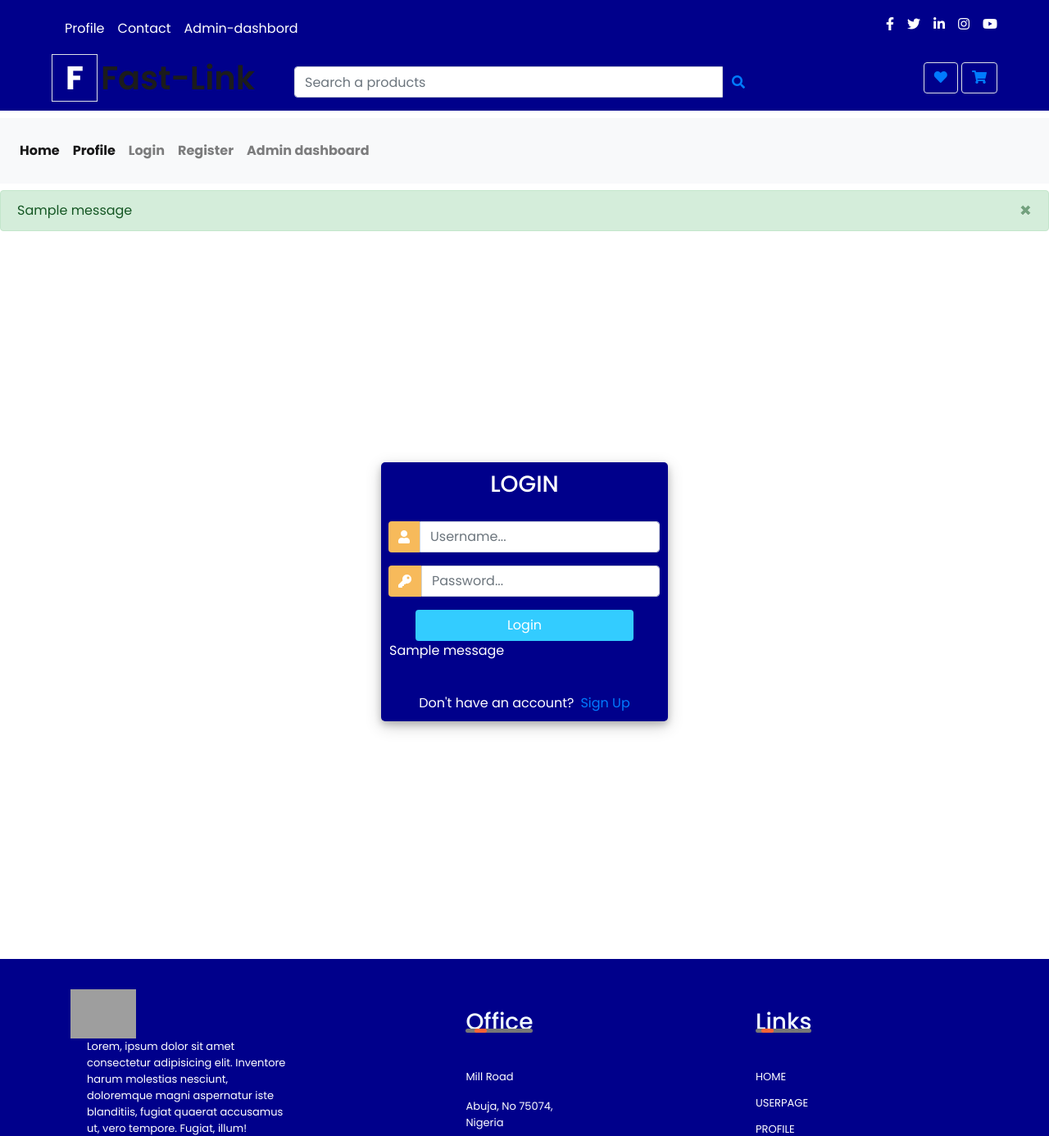
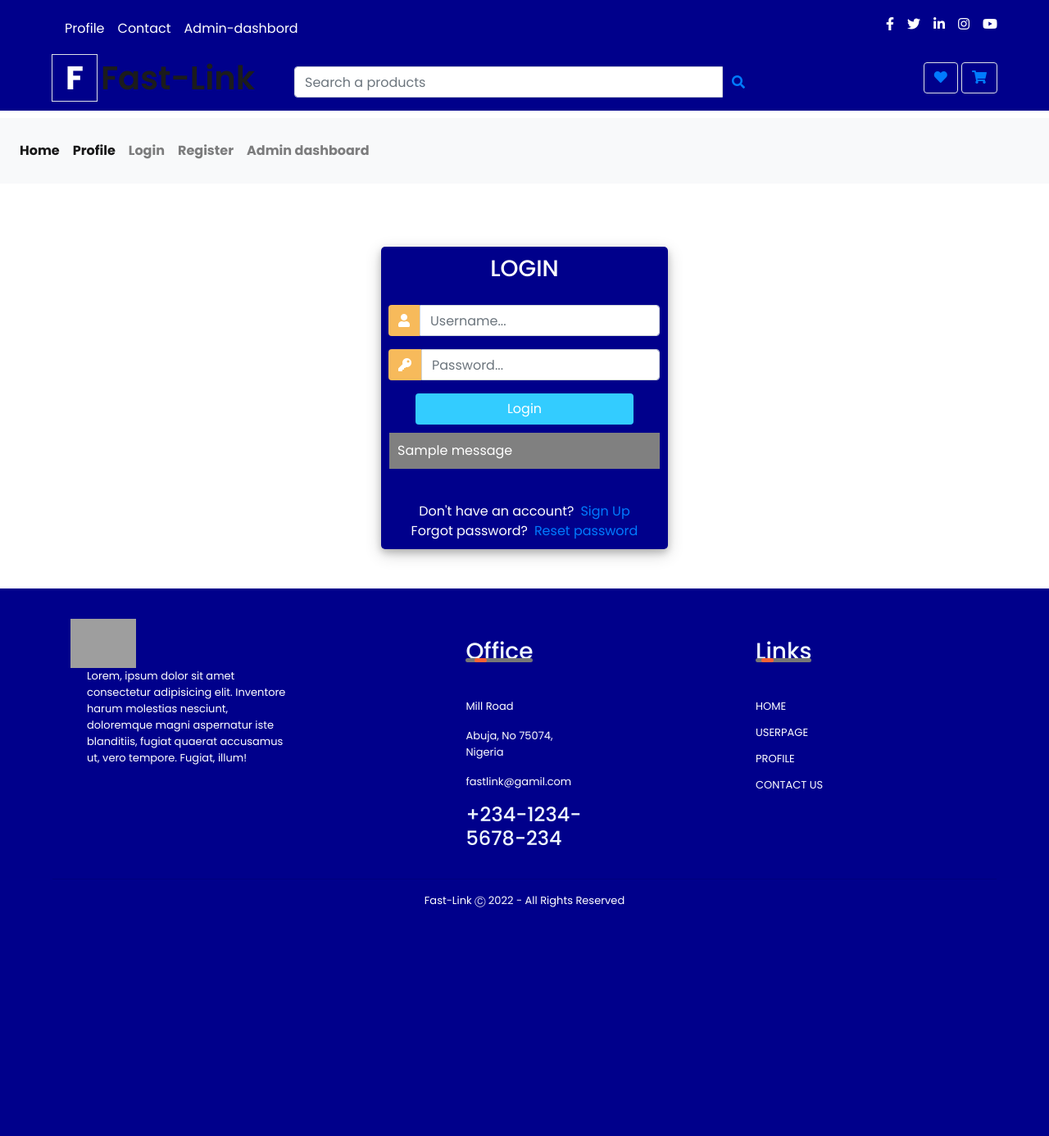
Before and after one commit to mikado-stack/fastsales, a Django app: page /login/ in a window 1280 px wide. Shown: the top 1386 px of the page at 82% size. After the commit the page ends 1107 px from the top, so only its background shows below. Run offline with Django 3.2, Linux system fonts and the light colour scheme; tables that the repository leaves empty hold one stand-in row (values such as "Sample post"); one stand-in notice (Sample message) is shown; some libraries are stand-ins or nearby versions; grey boxes are pictures that could not be loaded.

Commit message:
loginmodified

```diff
--- a/static/css/main.css
+++ b/static/css/main.css
@@ -232,3 +232,15 @@ body,
 		font-size: 15px;
 		font-family: sans-serif;
 	  }
+
+
+	  #messages{
+		background-color: grey;
+		color: #fff;
+		padding: 10px;
+		margin-top: 10px;
+	}
+
+	.containerrr{
+		margin-top: 6%;
+	}
--- a/store/templates/store/login.html
+++ b/store/templates/store/login.html
@@ -1,9 +1,7 @@
-{% extends 'store/main2.html' %}
+{% extends 'store/nav.html' %}
 {% load static %}
-{% block content %}
-<br>
-<body>
-	<div class="container h-100">
+{% block content%}
+	<div class="containerrr">
 		<div class="d-flex justify-content-center h-100">
 			<div class="user_card">
 				<div class="d-flex justify-content-center">
@@ -45,13 +43,12 @@
 					<div class="d-flex justify-content-center links">
 						Don't have an account? <a href="{% url 'register' %}" class="ml-2">Sign Up</a>
 					</div>
+					<div class="d-flex justify-content-center links">
+						Forgot password? <a href="{% url 'reset_password' %}" class="ml-2">Reset password</a>
+					</div>
 
 				</div>
 			</div>
 		</div>
 	</div>
-</body>
-
-</html>
-{% endblock content %}
-{% include 'store/footer.html' %}
+{% endblock %}
--- a/store/templates/store/nav.html
+++ b/store/templates/store/nav.html
@@ -1,15 +1,61 @@
-{% block content %}
+<!DOCTYPE html>
+{% load static %}
+
+<html lang="en">
+
+<head>
+    <meta charset="utf-8">
+
+    <meta content="width=device-width, initial-scale=1.0" name="viewport">
+    <meta content="Free HTML Templates" name="keywords">
+    <meta content="Free HTML Templates" name="description">
+
+    <title>Fast-Link STORE</title>
+
+    <!-- Favicon -->
+    <link href="img/favicon.ico" rel="icon">
+
+    <!-- Customized Bootstrap Stylesheet -->
+    <link href="{% static 'css/style.css' %}" rel="stylesheet">
+    <link rel="stylesheet" type="text/css" href="{% static 'css/main.css' %}">
+    <link rel="stylesheet" type="text/css" href="{% static 'css/style.css' %}">
+    <link rel="stylesheet" type="text/css" href="{% static 'css/footer.css' %}">
+
+    <!-- Google Web Fonts -->
+    <link rel="preconnect" href="https://fonts.gstatic.com">
+    <link href="https://fonts.googleapis.com/css2?family=Poppins:wght@100;200;300;400;500;600;700;800;900&display=swap" rel="stylesheet">
+
+    <!-- Font Awesome -->
+    <link href="https://cdnjs.cloudflare.com/ajax/libs/font-awesome/5.10.0/css/all.min.css" rel="stylesheet">
+
+    <!-- Libraries Stylesheet -->
+    <link href="{% static 'lib/owlcarousel/assets/owl.carousel.min.css'% }" rel="stylesheet">
+    <script src="https://unpkg.com/ionicons@4.5.10-0/dist/ionicons.js"></script>
+
+    <link rel="stylesheet" href="https://stackpath.bootstrapcdn.com/bootstrap/4.4.1/css/bootstrap.min.css" integrity="sha384-Vkoo8x4CGsO3+Hhxv8T/Q5PaXtkKtu6ug5TOeNV6gBiFeWPGFN9MuhOf23Q9Ifjh" crossorigin="anonymous">
+
+
+</head>
+
+<body>
 <!-- Topbar Start -->
+
 <div class="hero_area">
     <div class="container-fluid">
         <div class="row py-2 px-xl-5">
             <div class="col-lg-6 d-none d-lg-block">
                 <div class="d-inline-flex align-items-center">
-                        <a class="text-d" href="">FAQs</a>
-                        <span class="text-muted px-2">|</span>
-                        <a class="text-d" href="">Help</a>
-                        <span class="text-muted px-2">|</span>
-                        <a class="text-d" href="">Support</a>
+                    <span class="text-muted px-2"></span>
+                    <a class="text-d" href="{% url 'profile' %}">Profile</a>
+                    <span class="text-muted px-2"></span>
+                    <a class="text-d" href="{% url 'contact' %}">Contact</a>
+                    <span class="text-muted px-2"></span>
+                    <a class="text-d" href="{% url 'dashboard' %}">Admin-dashbord</a><span class="text-muted px-2"></span>
+                    {% if request.user.is_authenticated %}
+                        <a class="text-d" href="{% url 'user' %}">Userpage</a>
+                    {% else %}
+
+                    {% endif %}
                 </div>
             </div>
             <div class="col-lg-6 text-center text-lg-right">
@@ -35,14 +81,14 @@
         <div class="row align-items-center py-3 px-xl-5">
             <div class="col-lg-3 d-none d-lg-block">
                 <a href="" class="text-decoration-none">
-                        <h1 class="m-0 display-5 font-weight-semi-bold"><span class="text-primary font-weight-bold border px-3 mr-1">E</span>Shopper</h1>
+                    <h1 class="m-0 display-5 font-weight-semi-bold"><span class="text-d font-weight-bold border px-3 mr-1">F</span class="text-d">Fast-Link</h1>
                 </a>
             </div>
             <div class="col-lg-6 col-6 text-left" action="{% url 'search' %}">
                 <form action="{% url 'search' %}" method="POST">
                     {% csrf_token %}
                     <div class="input-group">
-                            <input type="text" class="form-control" placeholder="Search for products" name="searched">
+                        <input type="text" class="form-control" placeholder="Search a products" name="searched">
                         <div class="input-group-append">
                             <button class="input-group-text bg-transparent text-primary">
                                 <i class="fa fa-search" type="submit"></button></i>
@@ -51,11 +97,14 @@
                     </div>
                 </form>
             </div>
-
             <div class="col-lg-3 col-6 text-right">
                 <a href="" class="btn border">
                     <i class="fas fa-heart text-primary"></i>
-                        <span class="text-d">0</span>
+                    <span class="text-d">
+                        {% if request.user.is_authenticated %}
+		                    <strong>Hello, {{request.user.first_name}}</strong>
+                        {% endif %}
+                    </span>
                 </a>
                 <a href="{% url 'cart' %}" class="btn border">
                     <i class="fas fa-shopping-cart text-primary"></i>
@@ -64,63 +113,85 @@
             </div>
         </div>
     </div>
-        <div class="container-fluid mb-5">
-            <div class="row border-top px-xl-5">
-
-                <div class="col-lg-9">
-                    <nav class="navbar navbar-expand-lg  navbar-light py-3 py-lg-0 px-0">
+</div>
+<br><br><br><br><br><br>
+<div class="coni">
+    <nav class="navbar navbar-expand-lg navbar-light bg-light">
         <a href="" class="text-decoration-none d-block d-lg-none">
-                            <h1 class="m-0 display-5 font-weight-semi-bold"><span class="text-d font-weight-bold border px-3 mr-1">E</span>Shopper</h1>
+            <h1 class="m-0 display-5 font-weight-semi-bold"><span class="text-d font-weight-bold border px-3 mr-1">F</span>Fast-Link</h1>
         </a>
-                        <button type="button" class="navbar-toggler" data-toggle="collapse" data-target="#navbarCollapse">
+        <button class="navbar-toggler" type="button" data-toggle="collapse" data-target="#navbarSupportedContent" aria-controls="navbarSupportedContent" aria-expanded="false" aria-label="Toggle navigation">
           <span class="navbar-toggler-icon"></span>
         </button>
-                        <div class="collapse navbar-collapse justify-content-between" id="navbarCollapse">
-                            <div class="navbar-nav mr-auto py-0">
-                                <a href="index.html" class="text-d nav-item nav-link active">Home</a>
-                                <a href="shop.html" class="nav-item nav-link">Shop</a>
-                                <a href="detail.html" class="nav-item nav-link">Shop Detail</a>
-                                <div class="nav-item dropdown">
-                                    <a href="#" class="nav-link dropdown-toggle" data-toggle="dropdown">Pages</a>
-                                    <div class="dropdown-menu rounded-0 m-0">
-                                        <a href="cart.html" class="dropdown-item">Shopping Cart</a>
-                                        <a href="checkout.html" class="dropdown-item">Checkout</a>
+
+        <div class="collapse navbar-collapse" id="navbarSupportedContent">
+          <ul class="navbar-nav mr-auto">
+            <li class="nav-item active">
+              <a class="nav-link" href="{% url 'store' %}"><strong>Home</strong> <span class="sr-only">(current)</span></a>
+            </li>
+            <li class="nav-item active">
+                <a class="nav-link" href="{% url 'profile' %}"><strong>Profile</strong><span class="sr-only">(current)</span></a>
+              </li>
+            <li class="nav-item">
+                <div class="navbar-nav ml-auto py-0">
+                    {% if request.user.is_authenticated %}
+                    <a href="{% url 'logout' %}" class="nav-item nav-link"><strong>Logout</strong></a>
+                    {% else %}
+                    <a href="{% url 'login' %}" class="nav-item nav-link"><strong>Login</strong></a>
+                    {% endif %}
+                    <a href="{% url 'register' %}" class="nav-item nav-link"><strong>Register</strong></a>
+                    <a class="nav-item nav-link" href="{% url 'dashboard' %}"><strong>Admin dashboard</strong> <span class="sr-only">(current)</span></a>
+
+                    {% if request.user.is_authenticated %}
+                    <a class="nav-item nav-link" href="{% url 'user' %}"><strong>Userpage</strong> <span class="sr-only">(current)</span></a>
+                    {% else %}
+
+                    {% endif %}
                 </div>
-                                </div>
-                                <a href="contact.html" class="nav-item nav-link">Contact</a>
-                            </div>
-                            <div class="navbar-nav ml-auto py-0">
-                                <a href="" class="nav-item nav-link">Login</a>
-                                <a href="" class="nav-item nav-link">Register</a>
-                            </div>
+          </ul>
         </div>
       </nav>
 
 </div>
-            </div>
-        </div>
-    </div>
 
-    <div class="mt-2">
-        {% if messages %} {% for message in messages %}
-        <div
-          class="alert alert-{{ message.tags }} alert-dismissible fade show"
-          role="alert"
-        >
-          {{ message }}
+    {% block content %}
 
-          <button
-            type="button"
-            class="close"
-            data-dismiss="alert"
-            aria-label="Close"
-          >
-            <span aria-hidden="true">&times;</span>
-          </button>
-        </div>
-      </div>
-      {% endfor %}
-      {% endif %}
 
- <!-- Topbar End -->
-{% endblock %}
+
+    {% endblock content %}
+
+    <!-- Back to Top -->
+    <a href="#" class="btn btn-primary back-to-top"><i class="fa fa-angle-double-up"></i></a>
+
+
+    <!-- JavaScript Libraries -->
+
+    <script src="https://code.jquery.com/jquery-3.4.1.slim.min.js" integrity="sha384-J6qa4849blE2+poT4WnyKhv5vZF5SrPo0iEjwBvKU7imGFAV0wwj1yYfoRSJoZ+n" crossorigin="anonymous"></script>
+
+
+
+    <script src="https://code.jquery.com/jquery-3.4.1.min.js"></script>
+    <script src="https://stackpath.bootstrapcdn.com/bootstrap/4.4.1/js/bootstrap.bundle.min.js"></script>
+    <script src="{% static 'lib/easing/easing.min.js' %}"></script>
+    <script src="{% static 'lib/owlcarousel/owl.carousel.min.js' %}"></script>
+
+
+
+	<script src="https://code.jquery.com/jquery-3.4.1.slim.min.js" integrity="sha384-J6qa4849blE2+poT4WnyKhv5vZF5SrPo0iEjwBvKU7imGFAV0wwj1yYfoRSJoZ+n" crossorigin="anonymous"></script>
+
+	<script src="https://cdn.jsdelivr.net/npm/popper.js@1.16.0/dist/umd/popper.min.js" integrity="sha384-Q6E9RHvbIyZFJoft+2mJbHaEWldlvI9IOYy5n3zV9zzTtmI3UksdQRVvoxMfooAo" crossorigin="anonymous"></script>
+
+
+
+    <!-- Contact Javascript File -->
+    <script src="{% static 'mail/jqBootstrapValidation.min.js' %}"></script>
+    <script src="{% static 'mail/contact.js' %}"></script>
+
+    <!-- Template Javascript -->
+    <script src="{% static 'js/main.js' %}"></script>
+
+    <script type="text/javascript" src="{% static 'js/cart.js' %}"></script>
+    {% include 'store/footer.html' %}
+</body>
+
+</html>
--- a/store/urls.py
+++ b/store/urls.py
@@ -7,7 +7,7 @@ from django.contrib.auth.views import LogoutView
 from django.contrib.auth import views as auth_views
 
 urlpatterns = [
-	path('login/', views.CustomLoginView.as_view(), name='login'),
+	path('login/', views.loginPage, name="login"),
  	path('logout/', LogoutView.as_view(next_page='store'), name='logout'),
  	path('register/', views.register, name='register'),
 
--- a/store/views.py
+++ b/store/views.py
@@ -59,8 +59,7 @@ def register(request):
     return render(request, 'store/register.html', {'form':form})
 
 
-
-def login_user(request):
+def loginPage(request):
 
 	if request.method == 'POST':
 		username = request.POST.get('username')
@@ -70,7 +69,9 @@ def login_user(request):
 
 		if user is not None:
 			login(request, user)
+			messages.success(request, 'Login Successful')
 			return redirect('store')
+
 		else:
 			messages.info(request, 'Username OR password is incorrect')
 
```
Also changed, not shown: ecommerce/settings.py (+18 -12 lines), store/templates/store/password_reset.html (+14 -3 lines), store/templates/store/password_reset_sent.html (+15 -3 lines), store/templates/store/register.html (+0 -15 lines). Lines whose indentation alone changed are shown as unchanged.
